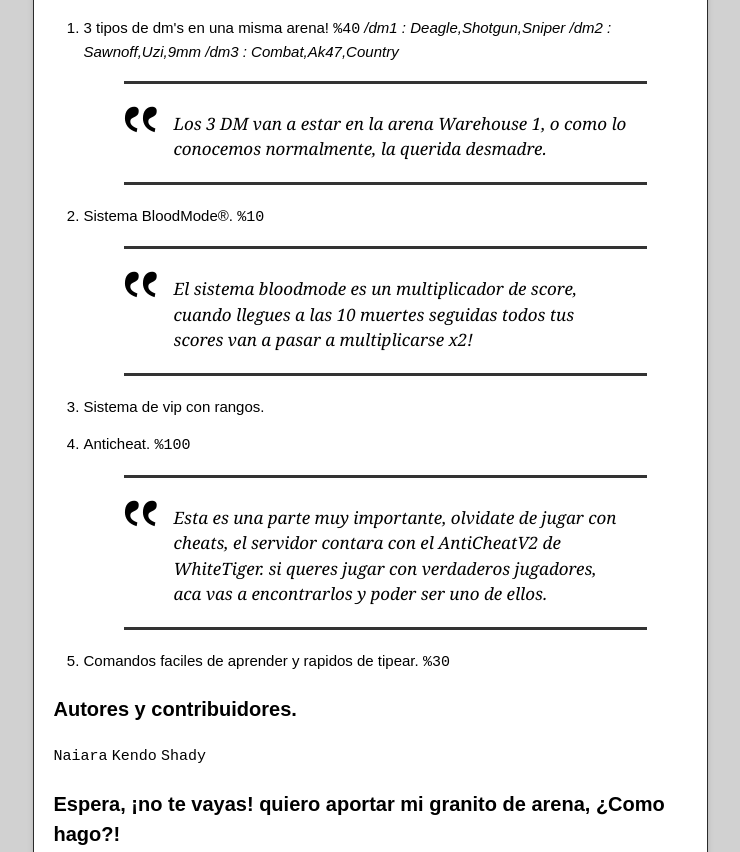
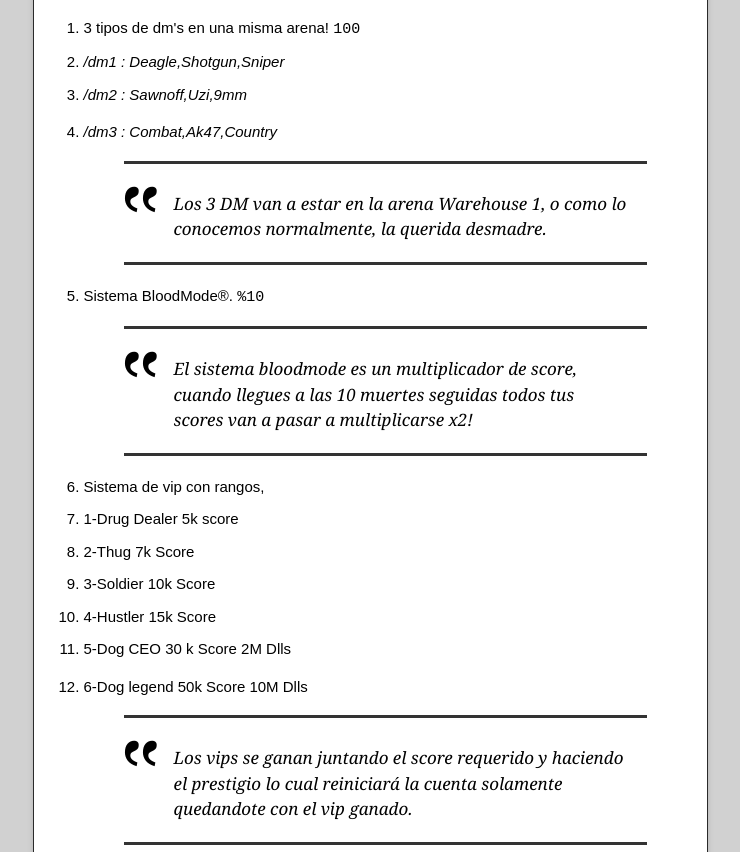
Before and after one commit to DoggsClan/DeathMatch, a plain HTML site: page index.html in a window 1280 px wide. Shown: the part 901-1753 px from the top of the page, without its empty margins (270-1010 px from the left). Drawn offline with nearby package versions, Linux system fonts and the light colour scheme.

```diff
--- a/index.html
+++ b/index.html
@@ -31,8 +31,8 @@
         <div class="inner">
           <a href="https://github.com/DoggsClan/DeathMatch/tarball/master" class="download-button tar"><span>Download</span></a>
           <a href="https://github.com/DoggsClan/DeathMatch/zipball/master" class="download-button zip"><span>Download</span></a>
+          <a href="https://github.com/DoggsClan/DeathMatch" class="code">View Doggs DeathMatch on GitHub</a>
         </div>
-          <a href="https://github.com/DoggsClan/DeathMatch" class="code">.</a>
         <span class="blc"></span><span class="trc"></span>
         </div>
         <article class="markdown-body">
@@ -53,11 +53,12 @@
 <p>Este servidor se va a concentrar en los que es DeathMatch y hacer que cada enfrentamiento con otros jugadores sea una competencia. Primero que nada es priorizado el tema de que no haya lag, the lag sucks. empezando a partir de esa base, esta es la lista de las cosas que va a tener el servidor.</p>
 
 <ol>
+<li>3 tipos de dm's en una misma arena! <code>100</code>
+</li>
+<li><em>/dm1 : Deagle,Shotgun,Sniper</em></li>
+<li><em>/dm2 : Sawnoff,Uzi,9mm</em></li>
 <li>
-<p>3 tipos de dm's en una misma arena! <code>%40</code>
-<em>/dm1 : Deagle,Shotgun,Sniper</em>
-<em>/dm2 : Sawnoff,Uzi,9mm</em>
-<em>/dm3 : Combat,Ak47,Country</em></p>
+<p><em>/dm3 : Combat,Ak47,Country</em></p>
 
 <blockquote>
 <p>Los 3 DM van a estar en la arena Warehouse 1, o como lo conocemos normalmente, la querida desmadre.</p>
@@ -70,7 +71,19 @@
 <p><em>El sistema bloodmode es un multiplicador de score, cuando llegues a las 10 muertes seguidas todos tus scores van a pasar a multiplicarse x2!</em></p>
 </blockquote>
 </li>
-<li><p>Sistema de vip con rangos.</p></li>
+<li><p>Sistema de vip con rangos,</p></li>
+<li>1-Drug Dealer 5k score</li>
+<li>2-Thug 7k Score</li>
+<li>3-Soldier 10k Score</li>
+<li>4-Hustler 15k Score</li>
+<li>5-Dog CEO 30 k Score 2M Dlls</li>
+<li>
+<p>6-Dog legend 50k Score 10M Dlls</p>
+
+<blockquote>
+<p>Los vips se ganan juntando el score requerido y haciendo el prestigio lo cual reiniciará la cuenta solamente quedandote con el vip ganado. </p>
+</blockquote>
+</li>
 <li>
 <p>Anticheat. <code>%100</code></p>
 
```
Also changed, not shown: params.json (+1 -1 lines).
